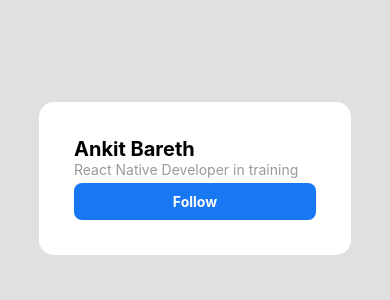
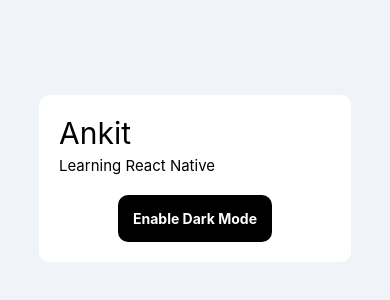
Before and after one commit to Ankit-Dokarka/react-native-test-app, a React Native app: screen / in a window 390 px wide. Shown: the part 244-544 px from the top of the page. Built offline with nearby package versions, Linux system fonts and the light colour scheme.

Commit message:
learn new button component

```diff
--- a/App.tsx
+++ b/App.tsx
@@ -1,13 +1,15 @@
 // import React from "react";
 // import { View, Text, StyleSheet } from "react-native";
 
-import Profile from './components/Profile';
+// import Profile from './components/Profile';
+import Toggle from './components/Toggle';
 
 // import Button from "./components/Button";
 
 export default function App() {
   return (
-    <Profile />
+    // <Profile />
+    <Toggle />
 
     // <Button/>
     // <View style={styles.screenContainer}>
--- a/components/Profile.tsx
+++ b/components/Profile.tsx
@@ -1,8 +1,9 @@
 import React, { useState } from 'react';
-import { StyleSheet, Text, TouchableOpacity, View } from 'react-native';
+import { StyleSheet, Text, Pressable, View } from 'react-native';
 
 export default function Profile() {
-  const [isFollwing, setIsFollwing] = useState(false);
+  const [isFollowing, setIsFollowing] = useState(false);
+
   return (
     <View style={styles.container}>
       <View style={styles.card}>
@@ -10,35 +11,24 @@ export default function Profile() {
         <Text style={styles.description}>
           React Native Developer in training
         </Text>
-        <TouchableOpacity
-          activeOpacity={1}
-          onPress={() => setIsFollwing(prev => !prev)}
-          style={
-            !isFollwing
-              ? { marginTop: 5, backgroundColor: '#1877F2', borderRadius: 8 }
-              : { marginTop: 5, backgroundColor: '#ccd1d8', borderRadius: 8 }
-          }
+
+        <Pressable
+          onPress={() => setIsFollowing(prev => !prev)}
+          style={({ pressed }) => [
+            styles.buttonBase,
+            isFollowing ? styles.buttonFollowing : styles.buttonFollow,
+            pressed && styles.buttonPressed,
+          ]}
         >
           <Text
-            style={
-              !isFollwing
-                ? {
-                    padding: 10,
-                    fontWeight: 'bold',
-                    color: 'white',
-                    textAlign: 'center',
-                  }
-                : {
-                    padding: 10,
-                    fontWeight: 'bold',
-                    color: 'black',
-                    textAlign: 'center',
-                  }
-            }
+            style={[
+              styles.textBase,
+              isFollowing ? styles.textFollowing : styles.textFollow,
+            ]}
           >
-            {!isFollwing ? 'Follow' : 'Following'}
+            {isFollowing ? 'Following' : 'Follow'}
           </Text>
-        </TouchableOpacity>
+        </Pressable>
       </View>
     </View>
   );
@@ -63,6 +53,32 @@ const styles = StyleSheet.create({
   },
   description: {
     color: '#9b9898',
+    marginBottom: 15,
   },
-  buttonText: {},
+  buttonBase: {
+    marginTop: 5,
+    borderRadius: 8,
+  },
+  buttonFollow: {
+    backgroundColor: '#1877F2',
+  },
+  buttonFollowing: {
+    backgroundColor: '#ccd1d8',
+  },
+
+  buttonPressed: {
+    opacity: 0.7,
+    transform: [{ scale: 0.98 }],
+  },
+  textBase: {
+    padding: 10,
+    fontWeight: 'bold',
+    textAlign: 'center',
+  },
+  textFollow: {
+    color: 'white',
+  },
+  textFollowing: {
+    color: 'black',
+  },
 });
--- /dev/null
+++ b/components/Toggle.tsx
@@ -0,0 +1,118 @@
+import { useState } from 'react';
+import { Pressable, StyleSheet, Text, View } from 'react-native';
+
+export default function App() {
+  const [isDarkMode, setIsDarkMode] = useState(false);
+
+  return (
+    <View
+      style={[
+        styles.containerBase,
+        isDarkMode ? styles.containerDark : styles.containerLight,
+      ]}
+    >
+      <View
+        style={[
+          styles.cardBase,
+          isDarkMode ? styles.cardDark : styles.cardLight,
+        ]}
+      >
+        <Text
+          style={[
+            styles.textTitleBase,
+            isDarkMode ? styles.textDark : styles.textLight,
+          ]}
+        >
+          Ankit
+        </Text>
+        <Text
+          style={[
+            styles.textSubBase,
+            isDarkMode ? styles.textDark : styles.textLight,
+          ]}
+        >
+          Learning React Native
+        </Text>
+        <Pressable
+          style={({ pressed }) => [
+            styles.buttonBase,
+            isDarkMode ? styles.buttonDark : styles.buttonLight,
+            pressed && styles.buttonPressed,
+          ]}
+          onPress={() => setIsDarkMode(prev => !prev)}
+        >
+          <Text
+            style={[
+              styles.buttonTextBase,
+              isDarkMode ? styles.buttonTextDark : styles.buttonTextLight,
+            ]}
+          >
+            {isDarkMode ? 'Enable Light Mode' : 'Enable Dark Mode'}
+          </Text>
+        </Pressable>
+      </View>
+    </View>
+  );
+}
+
+const styles = StyleSheet.create({
+  containerBase: {
+    flex: 1,
+    justifyContent: 'center',
+    alignItems: 'center',
+  },
+  containerLight: {
+    backgroundColor: '#f0f4f8',
+  },
+  containerDark: {
+    backgroundColor: '#1a1a1a',
+  },
+  cardBase: {
+    width: '80%',
+    padding: 20,
+    borderRadius: 10,
+  },
+  cardLight: {
+    backgroundColor: 'white',
+  },
+  cardDark: {
+    backgroundColor: '#333333',
+  },
+  textTitleBase: {
+    fontSize: 30,
+    marginBottom: 5,
+  },
+  textSubBase: {
+    fontSize: 15,
+    marginBottom: 20,
+  },
+  textLight: {
+    color: 'black',
+  },
+  textDark: {
+    color: 'white',
+  },
+  buttonBase: {
+    alignSelf: 'center',
+    padding: 15,
+    borderRadius: 10,
+  },
+  buttonLight: {
+    backgroundColor: 'black',
+  },
+  buttonDark: {
+    backgroundColor: 'white',
+  },
+  buttonTextBase: {
+    fontWeight: 'bold',
+  },
+  buttonTextLight: {
+    color: 'white',
+  },
+  buttonTextDark: {
+    color: 'black',
+  },
+  buttonPressed: {
+    transform: [{ scale: 0.95 }],
+  },
+});
```
Also changed, not shown: 2 other files (tests, documents, lock files or other folders).
